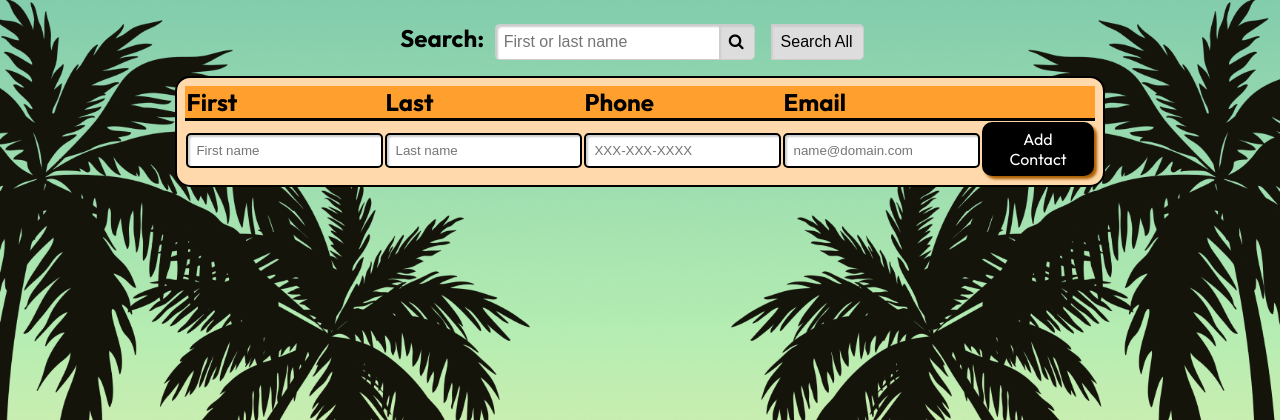
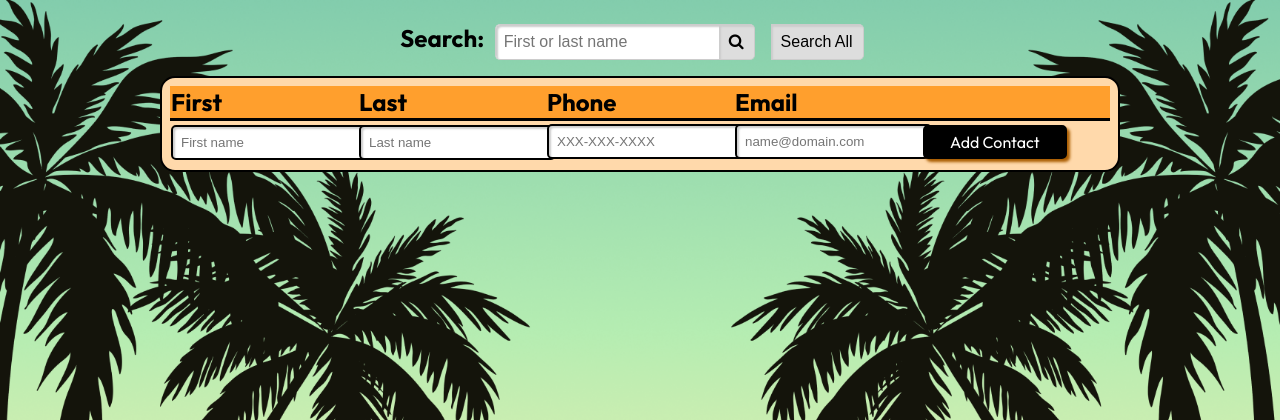
Before and after one commit to The-Cliff-Face/ManagerOfContacts, a PHP site: page /contacts.html in a window 1280 px wide. Shown: the top 420 px of the page. Run offline with PHP 8.4, Linux system fonts and the light colour scheme.

Commit message:
New error hinting and styles

```diff
--- a/contacts.html
+++ b/contacts.html
@@ -27,10 +27,9 @@
             const emailInput = document.getElementById('addEmailInput');
             const errorEmail = document.getElementById('addEmailResult');
             const errorPhone = document.getElementById('addPhoneResult');
-            const phoneField = document.getElementById('addPhoneInput');
-
-
-
+            const phoneField = document.getElementById('addPhoneInput')
+            const phoneTd = document.getElementById("phoneField");
+            const emailTd = document.getElementById("emailField");
 
             if (emailInput && errorEmail && phoneField) {
                 emailInput.addEventListener('input', function () {
@@ -116,11 +115,12 @@
                             <td>
                                 <input type="text" id="addLastNameInput" placeholder="Last name" required />
                             </td>
-                            <td>
+                            <td id="tableCellHasError">
                                 <input type="text" id="addPhoneInput" placeholder="XXX-XXX-XXXX" required />
+                                </br>
                                 <span id="addPhoneResult"></span>
                             </td>
-                            <td>
+                            <td id="tableCellHasError">
                                 <input type="text" id="addEmailInput" placeholder="name@domain.com" required />
                                 <span id="addEmailResult"></span>
                             </td>
--- a/styles.css
+++ b/styles.css
@@ -328,14 +328,15 @@ label {
 table {
     margin-left: auto;
     margin-right: auto;
-    width: 60%;
+    width: 75%;
     padding: 0.5rem;
     border: 2px solid black;
-    background-color: #ffd9ab;
+    background-color: #ffd9ab; /*#ffd9ab*/
     border-radius: 15px;
     text-align: left;
     align-self: center;
     font-size: 1.5rem;
+    table-layout: fixed;
 }
 
 thead {
@@ -347,7 +348,7 @@ thead th {
 }
 
 .table-container {
-    max-height: 800px;
+    /*max-height: 800px;*/
     overflow: auto;
     transition: opacity 0.5s ease;
 }
@@ -380,6 +381,52 @@ thead th {
     transform: translateY(0);
 }
 
+/*testing stuff*/
+.hint-message {
+    position: absolute;
+    padding: 10px 20px;
+    background-color: #fdfefffa;
+    color: rgb(255, 0, 0);
+    border: none;
+    border-radius: 5px;
+    cursor: pointer;
+    z-index: 10;
+    transform: scale(0.8);
+    transition: opacity 0.3s ease, transform 0.3s ease;
+}
+.hint-message.show {
+    opacity: 1;
+    transform: scale(1);
+}
+/*end of testing stuff */
+
+#addEmailInput {
+    margin-bottom: 2px;
+}
+#addPhoneInput {
+    margin-bottom: 2px;
+}
+
+#addPhoneResult {
+    display: block;
+    /*margin-top: 1px;*/
+    color: red;
+    font-size: 1rem;
+}
+
+
+#addEmailResult {
+    display: block;
+    /*margin-top: 1px;*/
+    color: red;
+    font-size: 1rem;
+}
+#tableCellHasError {
+    width: 100%;
+    flex-direction: column;
+
+}
+
 .rows {
     border-radius: 15px;
 }
@@ -401,12 +448,14 @@ td button {
     padding: 5px 25px;
     background: #000000;
     border: 2px solid black;
-    border-radius: 10px;
+    border-radius: 5px;
     color: rgb(255, 255, 255);
     font-family: "Outfit";
     text-decoration: none;
     font-size: 1rem;
+    width: fit-content;
     box-shadow: 3px 3px 3px #aa5d00;
+    position: relative;
 }
 
 td button:hover {
```
